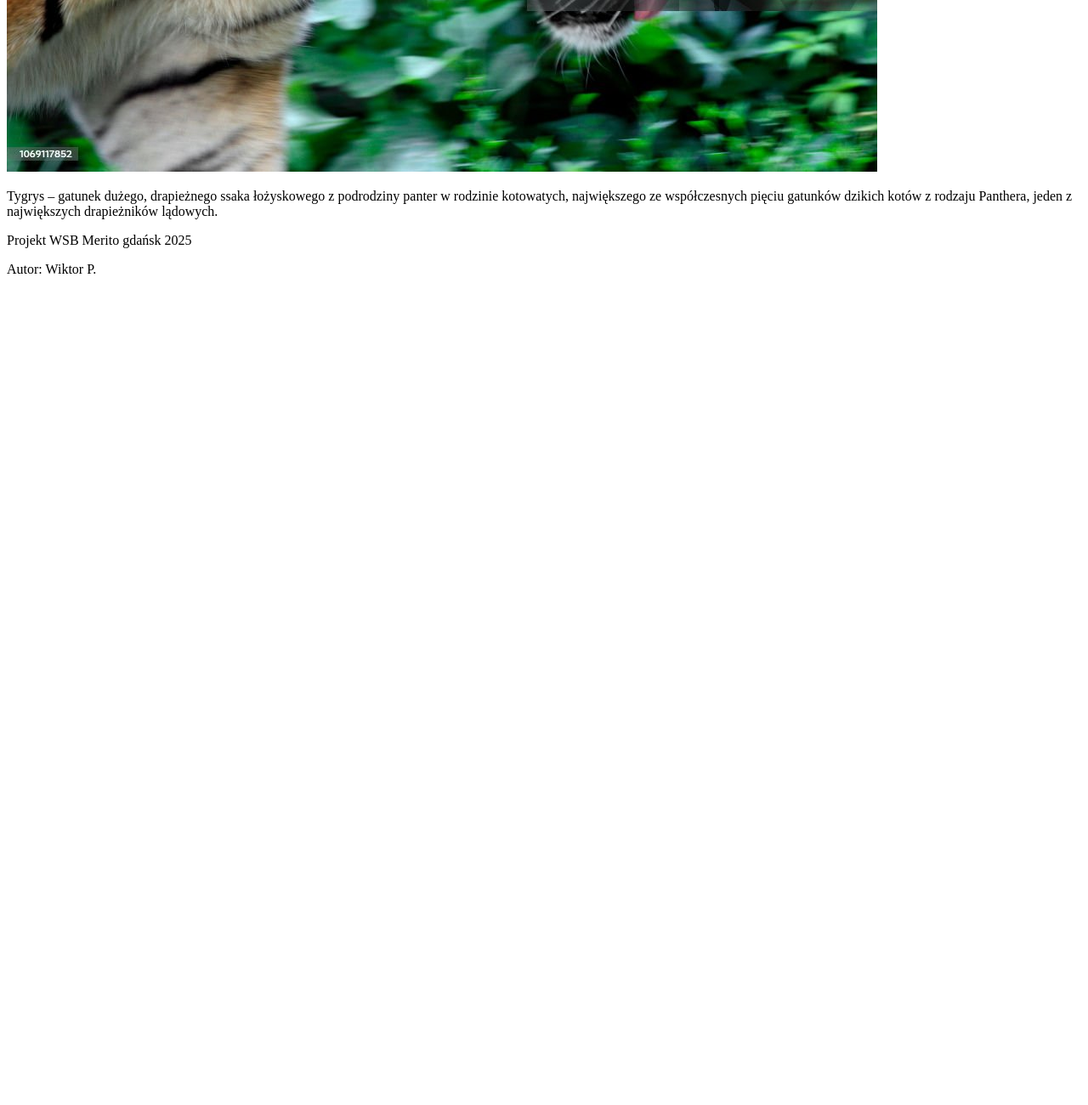
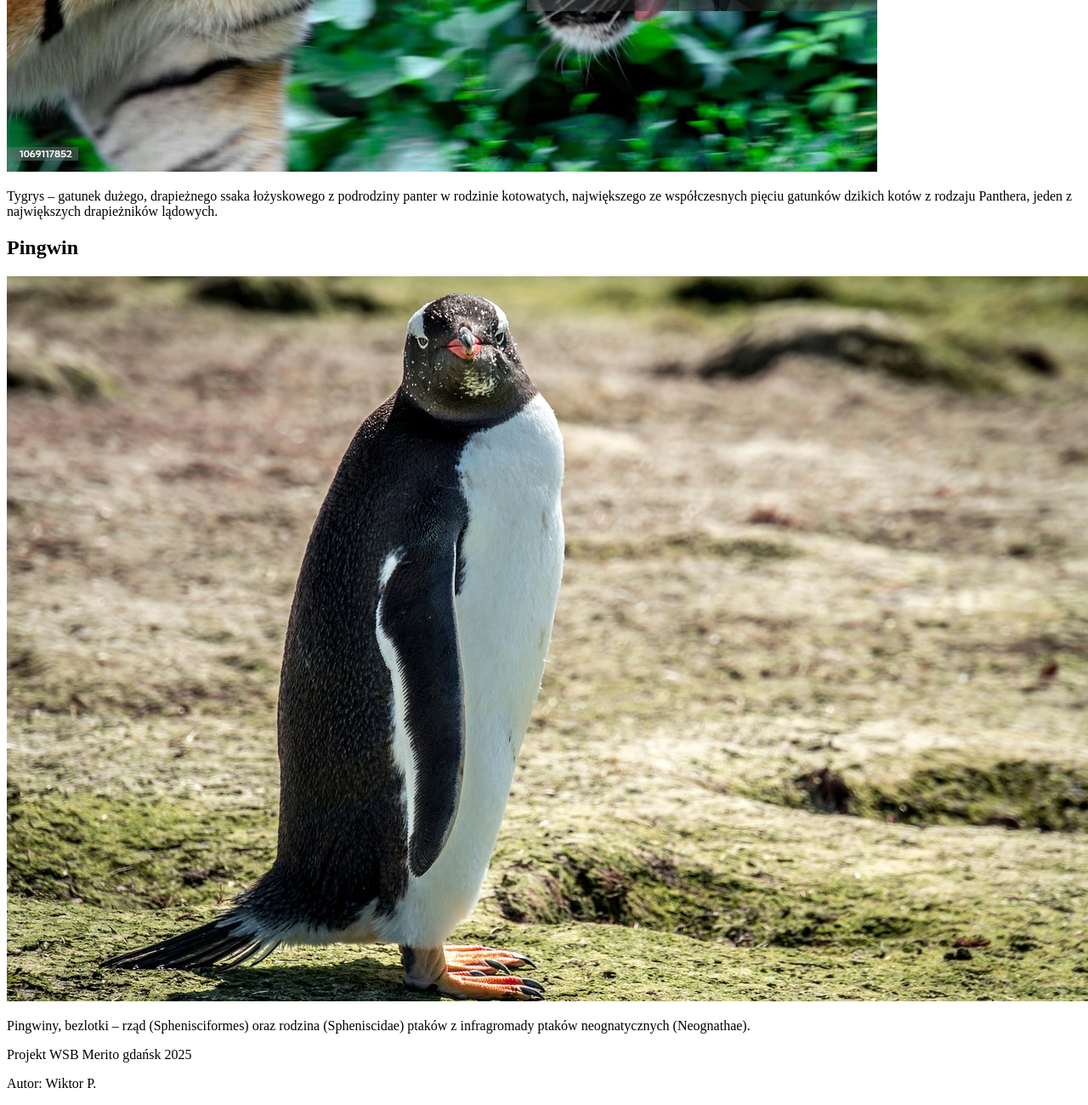
Before and after one commit to Vektor1469/Projekt-git, a plain HTML site: page index.html in a window 1280 px wide. Shown: the part 608-1908 px from the top of the page at 85% size. Before the commit the page ends 950 px from the top, so only its background shows below. Drawn offline with Linux system fonts and the light colour scheme.

Commit message:
pingwiny

```diff
--- a/index.html
+++ b/index.html
@@ -15,6 +15,11 @@
                 <img src="./img/Tygrys.jpg" alt="">
                 <p>Tygrys – gatunek dużego, drapieżnego ssaka łożyskowego z podrodziny panter w rodzinie kotowatych, największego ze współczesnych pięciu gatunków dzikich kotów z rodzaju Panthera, jeden z największych drapieżników lądowych.</p>
             </section>
+            <section>
+                <h2>Pingwin</h2>
+                <img src="./img/Pingwin.jpg" alt="">
+                <p>Pingwiny, bezlotki – rząd (Sphenisciformes) oraz rodzina (Spheniscidae) ptaków z infragromady ptaków neognatycznych (Neognathae).</p>
+            </section>
         </main>
         <footer>
             <p>Projekt WSB Merito gdańsk 2025</p>
```
Also changed, not shown: img/Pingwin.jpg (added).
